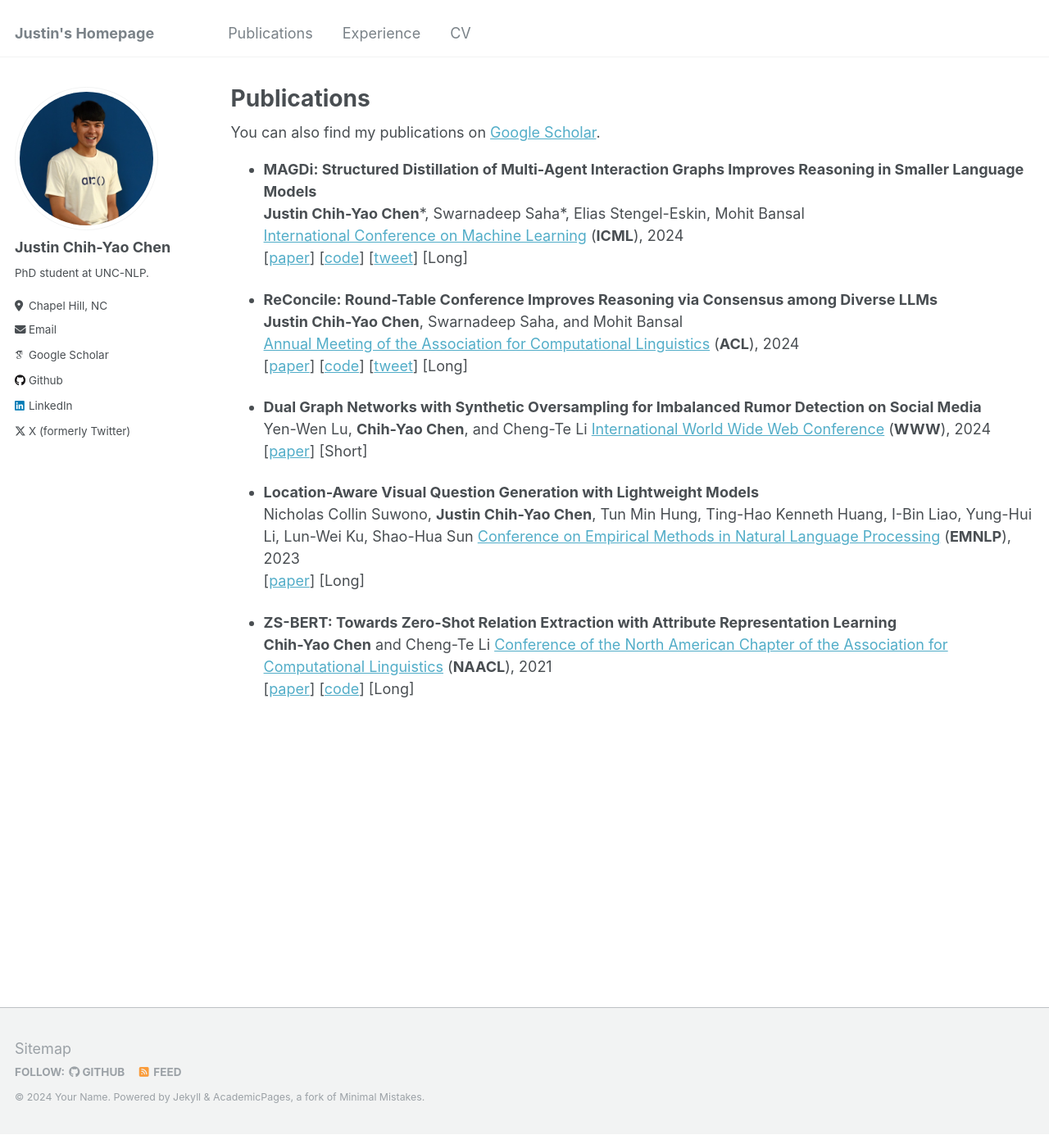
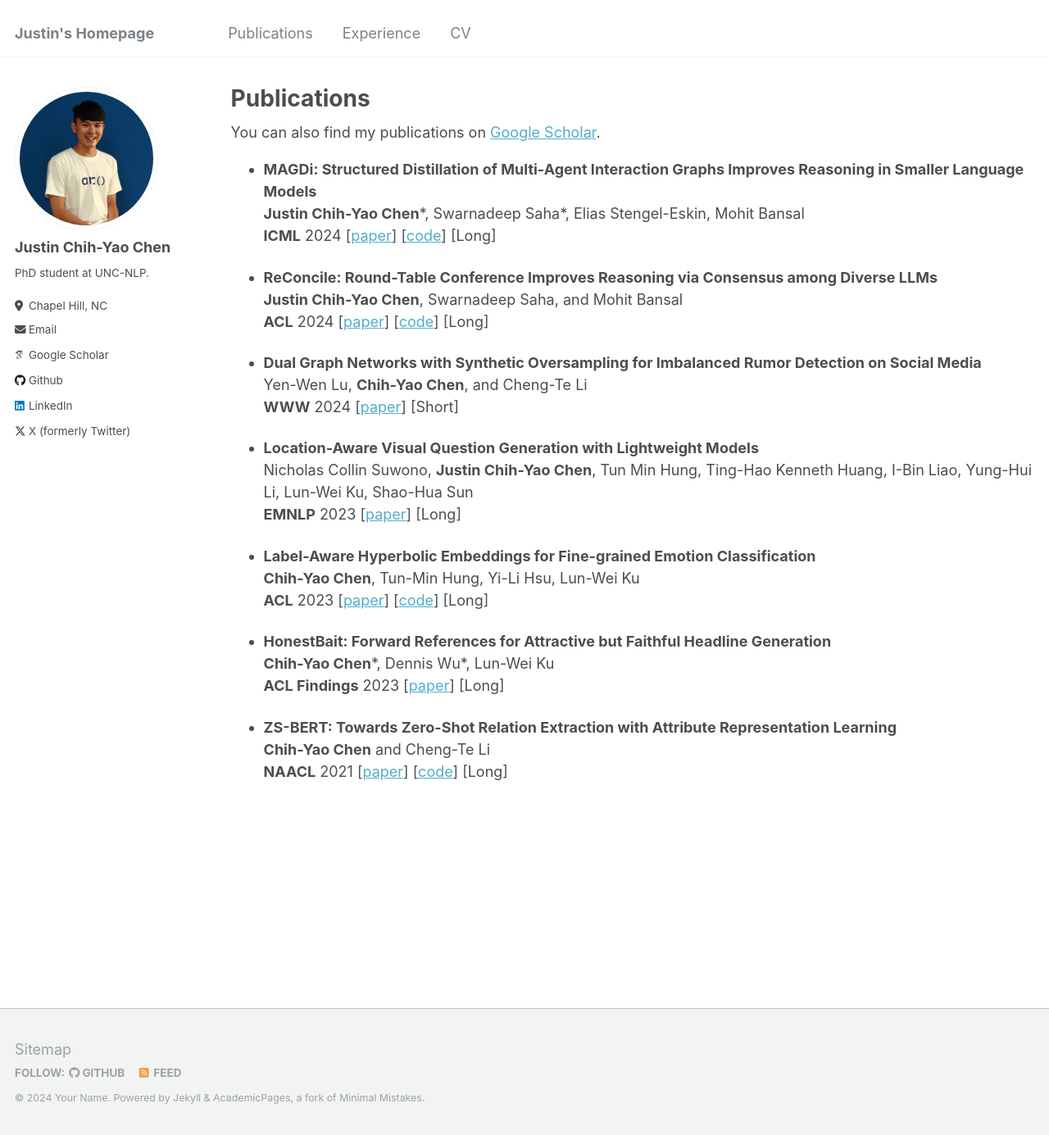
Before and after one commit to dinobby/dinobby.github.io, a Jekyll site: the page built from _pages/publications.md, in a window 1280 px wide and 1385 px high. Shown: the whole window at 82% size. Built offline with Jekyll 4.4.1, drawn with Linux system fonts in a browser that asks for light colours; some web fonts are replaced.

Commit message:
Update publications.md

```diff
--- a/_pages/publications.md
+++ b/_pages/publications.md
@@ -13,28 +13,31 @@ author_profile: true
 
 * **MAGDi: Structured Distillation of Multi-Agent Interaction Graphs Improves Reasoning in Smaller Language Models**
 **Justin Chih-Yao Chen**\*, Swarnadeep Saha\*, Elias Stengel-Eskin, Mohit Bansal
-[International Conference on Machine Learning](https://icml.cc/Conferences/2024) (**ICML**), 2024
-[[paper](https://arxiv.org/abs/2402.01620)] [[code](https://github.com/dinobby/MAGDi)] [[tweet](https://twitter.com/swarnaNLP/status/1754556833258471613)] [Long]
+**ICML** 2024 [[paper](https://arxiv.org/abs/2402.01620)] [[code](https://github.com/dinobby/MAGDi)] [Long]
 
 * **ReConcile: Round-Table Conference Improves Reasoning via Consensus among Diverse LLMs**
 **Justin Chih-Yao Chen**, Swarnadeep Saha, and Mohit Bansal
-[Annual Meeting of the Association for Computational Linguistics](https://www.2024.aclweb.org/) (**ACL**), 2024
-[[paper](https://arxiv.org/abs/2309.13007)] [[code](https://github.com/dinobby/ReConcile)] [[tweet](https://twitter.com/swarnaNLP/status/1706363215410549215)] [Long]
+**ACL** 2024 [[paper](https://arxiv.org/abs/2309.13007)] [[code](https://github.com/dinobby/ReConcile)] [Long]
 
 * **Dual Graph Networks with Synthetic Oversampling for Imbalanced Rumor Detection on Social Media**
 Yen-Wen Lu, **Chih-Yao Chen**, and Cheng-Te Li
-[International World Wide Web Conference](https://www2024.thewebconf.org/) (**WWW**), 2024
-[[paper](https://dl.acm.org/doi/10.1145/3589335.3651494)] [Short]
+**WWW** 2024 [[paper](https://dl.acm.org/doi/10.1145/3589335.3651494)] [Short]
 
 * **Location-Aware Visual Question Generation with Lightweight Models**
 Nicholas Collin Suwono, **Justin Chih-Yao Chen**, Tun Min Hung, Ting-Hao Kenneth Huang, I-Bin Liao, Yung-Hui Li, Lun-Wei Ku, Shao-Hua Sun
-[Conference on Empirical Methods in Natural Language Processing](https://2023.emnlp.org/) (**EMNLP**), 2023
-[[paper](https://arxiv.org/abs/2310.15129)] [Long]
+**EMNLP** 2023 [[paper](https://arxiv.org/abs/2310.15129)] [Long]
+
+* **Label-Aware Hyperbolic Embeddings for Fine-grained Emotion Classification**
+**Chih-Yao Chen**, Tun-Min Hung, Yi-Li Hsu, Lun-Wei Ku
+**ACL** 2023 [[paper](https://arxiv.org/abs/2306.14822)] [[code](https://github.com/dinobby/HypEmo)] [Long]
+
+* **HonestBait: Forward References for Attractive but Faithful Headline Generation**
+**Chih-Yao Chen**\*, Dennis Wu\*, Lun-Wei Ku
+**ACL Findings** 2023 [[paper](https://arxiv.org/abs/2306.14828)] [Long]
 
 * **ZS-BERT: Towards Zero-Shot Relation Extraction with Attribute Representation Learning**
 **Chih-Yao Chen** and Cheng-Te Li
-[Conference of the North American Chapter of the Association for Computational Linguistics](https://2021.naacl.org/) (**NAACL**), 2021
-[[paper](https://arxiv.org/abs/2104.04697)] [[code](https://github.com/dinobby/ZS-BERT)] [Long]
+**NAACL** 2021 [[paper](https://arxiv.org/abs/2104.04697)] [[code](https://github.com/dinobby/ZS-BERT)] [Long]
 
 
 
```
